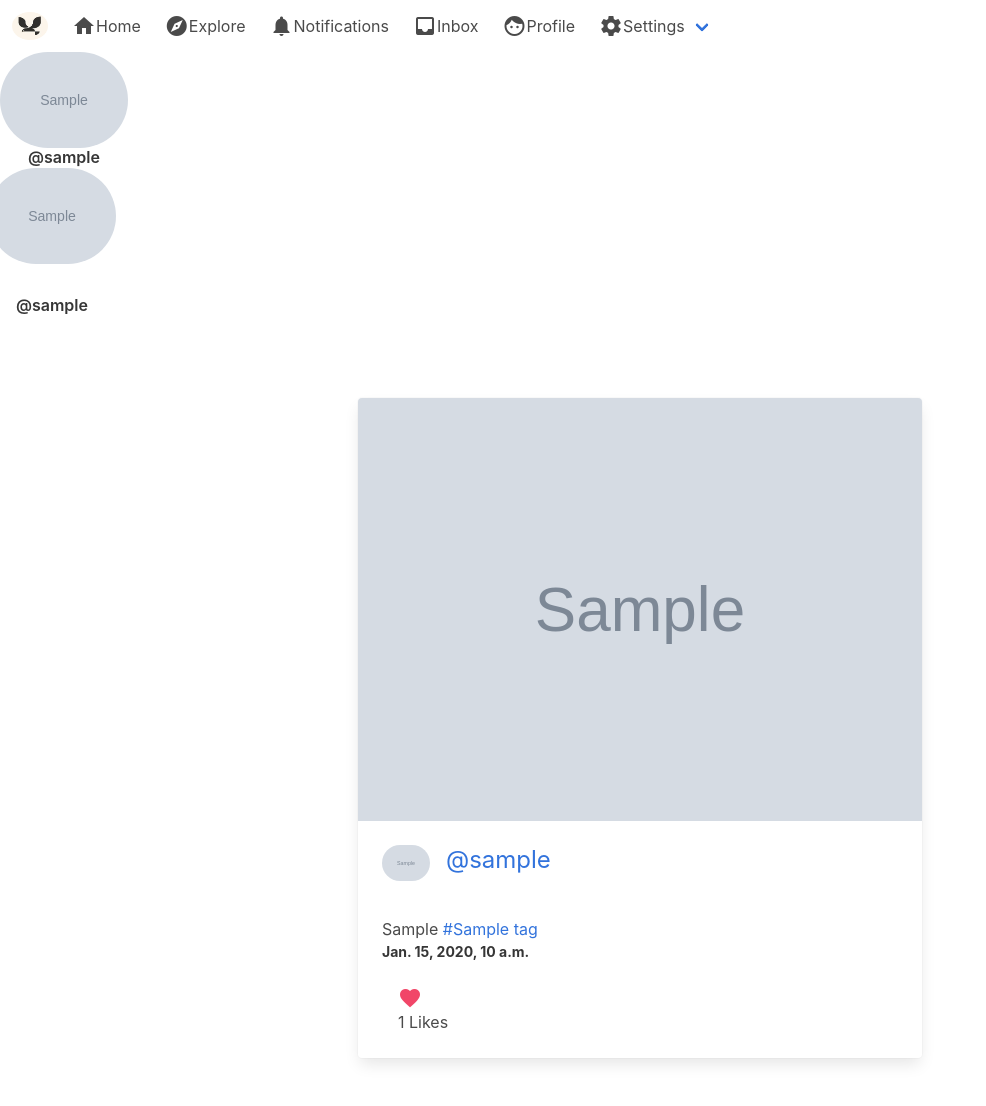
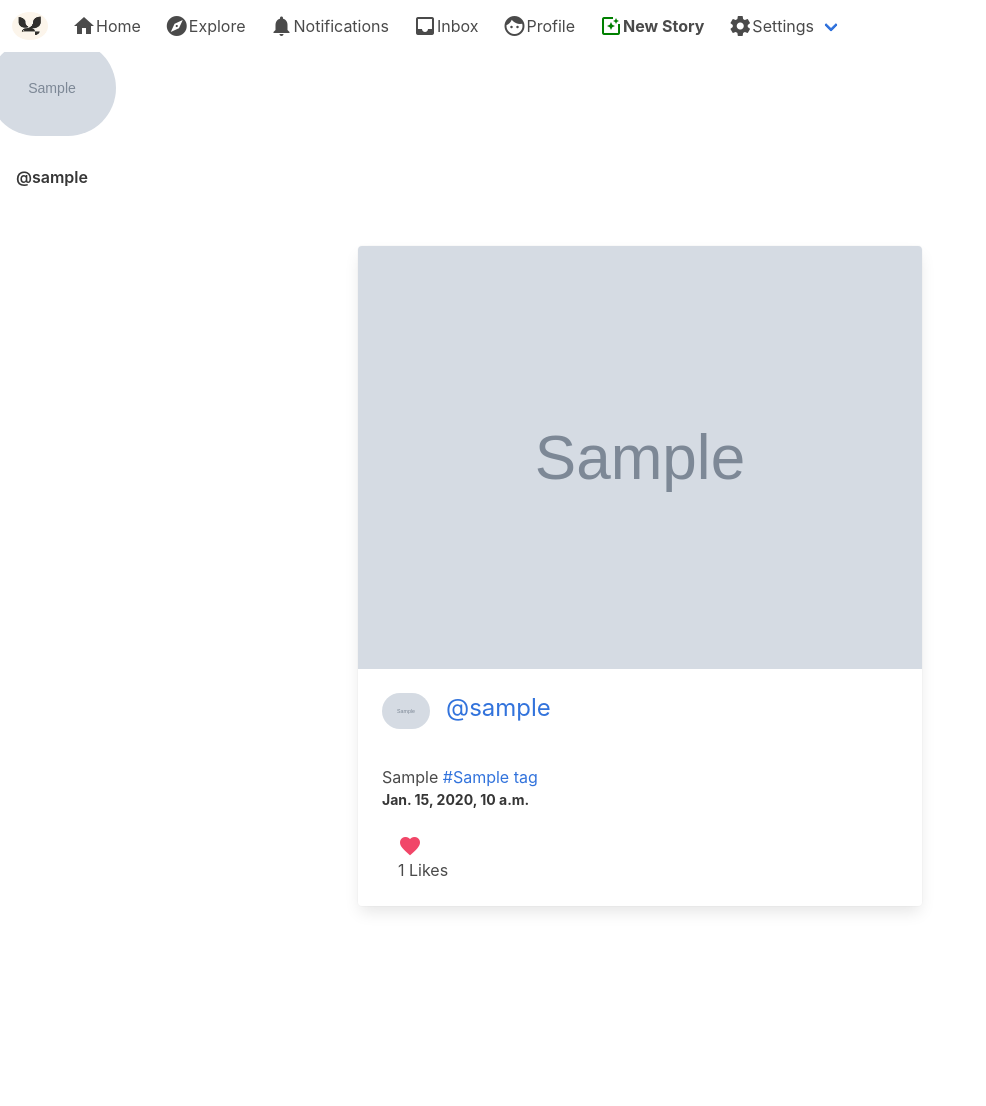
Before and after one commit to meeeeeeeh/insta_clone, a Django app: page / in a window 1280 px wide. Shown: the whole page, without its empty margins (0-986 px from the left). After the commit the page ends 912 px from the top, so only its background shows below. Run offline with Django 3.2, Linux system fonts and the light colour scheme; a user stored in the database is signed in; tables that the repository leaves empty hold one stand-in row (values such as "Sample post"); grey boxes marked "Sample" are stand-in pictures; data that the repository does not hold is empty; some libraries are stand-ins or nearby versions.

Commit message:
fixed stories and sliders for posts

```diff
--- a/static/css/style.css
+++ b/static/css/style.css
@@ -8,8 +8,6 @@
 	color: white;
 	font-weight: bold;
 }
-
-
 * {box-sizing:border-box}
 
 /* Slideshow container */
@@ -87,7 +85,6 @@
   background-color: #717171;
 }
 
-
 /* Fading animation */
 .fade {
   -webkit-animation-name: fade;
--- a/static/js/init.js
+++ b/static/js/init.js
@@ -1,5 +1,5 @@
 $(document).ready(function(){
-    const modal = $('.model');
+    const modal = $('.modal');
     slideIndex = 1;
 
     $('.showModal').click(function(event){
--- a/static/js/slider.js
+++ b/static/js/slider.js
@@ -1,27 +1,28 @@
+var slideIndex = 1;
+showSlides(slideIndex);
+
+// Next/previous controls
 function plusSlides(n) {
   showSlides(slideIndex += n);
 }
 
+// Thumbnail image controls
 function currentSlide(n) {
   showSlides(slideIndex = n);
 }
 
 function showSlides(n) {
-
   var i;
-    var slides = document.getElementByClassName("mySlides");
-
-    if (n > slides.length) {
-        slideIndex = 1
-    }
-
-    if (n < 1){
-        slideIndex = slides.length
-    }
-
-    for (i=0; i < slides.length; i++) {
+  var slides = document.getElementsByClassName("mySlides");
+  var dots = document.getElementsByClassName("dot");
+  if (n > slides.length) {slideIndex = 1}
+  if (n < 1) {slideIndex = slides.length}
+  for (i = 0; i < slides.length; i++) {
       slides[i].style.display = "none";
   }
-
+  for (i = 0; i < dots.length; i++) {
+      dots[i].className = dots[i].className.replace(" active", "");
+  }
   slides[slideIndex-1].style.display = "block";
+  dots[slideIndex-1].className += " active";
 }
--- a/templates/base.html
+++ b/templates/base.html
@@ -54,7 +54,10 @@
         <span class="material-icons">face</span>
         Profile
       </a>
-
+      <a href="{% url 'stories:new_story' %}" class="navbar-item">
+          <i style="color: green;" class="material-icons">photo_filter</i>
+          <strong>New Story</strong>
+        </a>
       <div class="navbar-item has-dropdown is-hoverable">
         <a class="navbar-link">
           <span class="material-icons">settings</span>
@@ -99,6 +102,6 @@
   {% endblock %}
   </body>
   <script src="https://code.jquery.com/jquery-2.1.1.min.js"></script>
-  <script src="{% static 'js/init.js' %}"></script>
-  <script src="{% static 'js/slider.js' %}"></script>
+  <script src="{% static '../static/js/init.js' %}"></script>
+  <script src="{% static '../static/js/slider.js' %}"></script>
 </html>
--- a/templates/index.html
+++ b/templates/index.html
@@ -3,15 +3,7 @@
 {% block content %}
 
 <div style="padding-right: 9px;">
-    <a href="{% url 'stories:new_story' %}" class="showModal">
-    <figure class="image is-128x128">
-      <img class="is-rounded" src="{{ request.user.profile.picture.url }}">
-        <div class="media-content has-text-centered">
-        <p class="title is-6">@{{ request.user.username }}</p>
-        </div>
-    </figure>
-    </a>
-  </div>
+
  <div style="overflow-x: scroll;" class="columns">
 
 {% for story in stories %}
@@ -26,7 +18,7 @@
     </a>
   </div>
 {% endfor %}
-
+ </div>
   </div>
 
 
```
Lines whose indentation alone changed are shown as unchanged.
